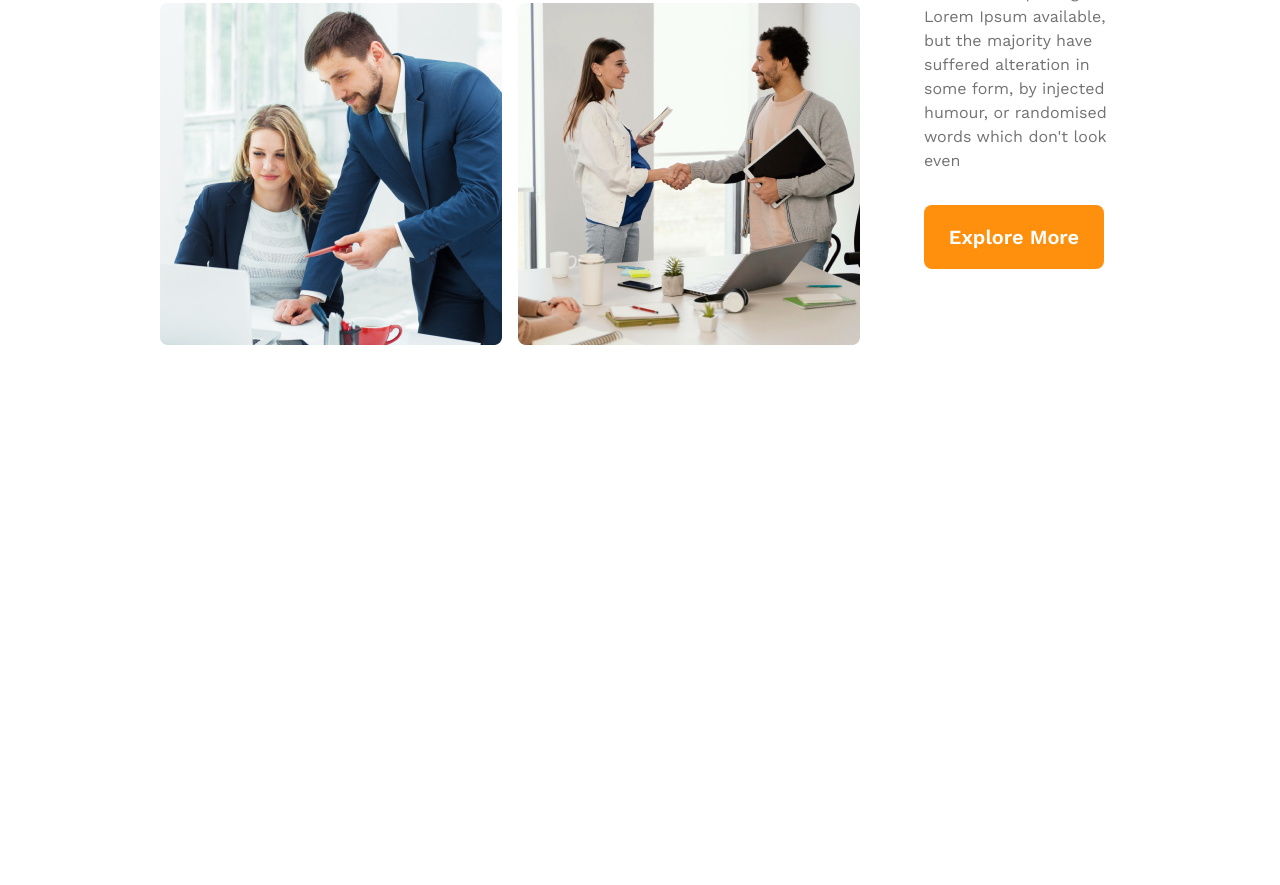
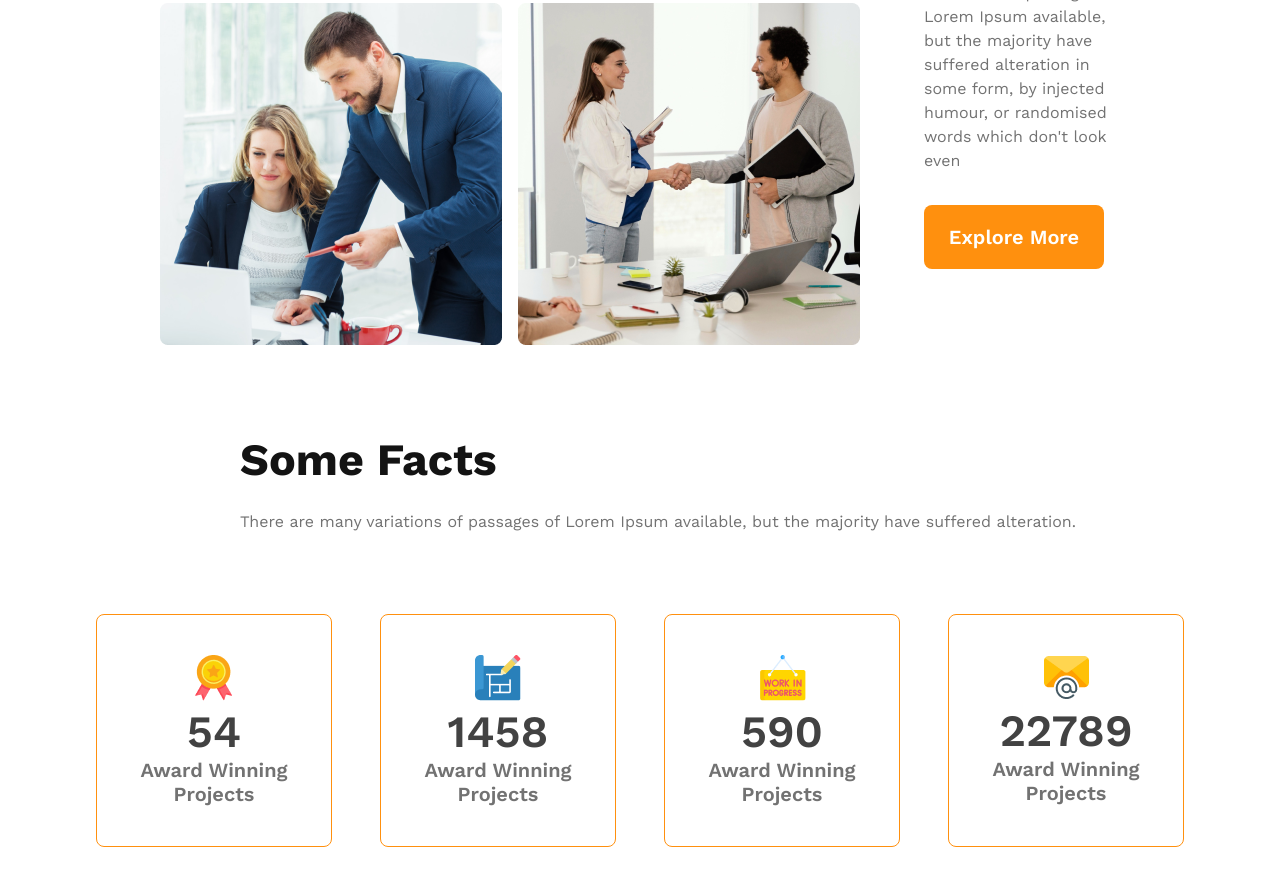
Before and after one commit to rahinur22/g3-architect, a plain HTML site: page index.html in a window 1280 px wide. Shown: the part 1485-2370 px from the top of the page. Before the commit the page ends 1830 px from the top, so only its background shows below. Drawn offline with nearby package versions, Linux system fonts and the light colour scheme.

Commit message:
Some Facts Part Commmit

```diff
--- a/index.html
+++ b/index.html
@@ -43,7 +43,7 @@
 
     <main>
 
-        <!-- Team Part -->
+        <!-- Team Features Part-1 -->
 
         <section class="container-1">
 
@@ -64,6 +64,45 @@
             </div>
 
         </section>
+
+        <!-- Team Features Part-2 -->
+
+        <section>
+
+        </section>
+
+        <!-- Some Facts Part -->
+
+        <section>
+            <h1 class="facts-title"> Some Facts </h1>
+            <p class="facts-description">There are many variations of passages of Lorem Ipsum available, but the majority have suffered alteration.</p>
+
+            <div class="all-facts">
+                <div class="fact-card">
+                    <img src="images/icons/ribon.png" alt="">
+                    <h1 class="fact-stats"> 54 </h1>
+                    <p class="fact-card-details"> Award Winning Projects </p>
+                </div>
+                <div class="fact-card">
+                    <img src="images/icons/projects.png" alt="">
+                    <h1 class="fact-stats"> 1458 </h1>
+                    <p class="fact-card-details"> Award Winning Projects </p>
+                </div>
+                <div class="fact-card">
+                    <img src="images/icons/customers.png" alt="">
+                    <h1 class="fact-stats"> 590 </h1>
+                    <p class="fact-card-details"> Award Winning Projects </p>
+                </div>
+                <div class="fact-card">
+                    <img src="images/icons/email.png" alt="">
+                    <h1 class="fact-stats"> 22789 </h1>
+                    <p class="fact-card-details"> Award Winning Projects </p>
+                </div>
+
+            </div>
+        </section>
+
+
     </main>
 
 </body>
--- a/styles/style.css
+++ b/styles/style.css
@@ -82,7 +82,7 @@ nav ul li a {
     padding-top: 3rem;
 }
 
-/* Team Features Part */
+/* Team Features Part-1 */
 
 .container-1 {
     display: flex;
@@ -90,6 +90,7 @@ nav ul li a {
     align-items: center;
     justify-content: center;
     padding: 0 10rem;
+    margin-bottom: 5.5rem;
 }
 
 .team-images {
@@ -121,10 +122,61 @@ nav ul li a {
 }
 
 .team-features p {
-    color:#727272;
+    color: #727272;
     font-size: 1rem;
     line-height: 1.5rem;
     padding-bottom: 2rem;
+}
+
+/* Team Features Part-2 */
+
+
+
+
+
+/*Som Facts Part  */
+
+.facts-title {
+    color: #131313;
+    font-size: 2.8rem;
+    font-weight: 700;
+    margin-left: 15rem;
+    margin-bottom: 1.5rem;
+}
+
+.facts-description {
+    color: #727272;
+    font-size: 1rem;
+    line-height: 1.5rem;
+    margin-left: 15rem;
+    margin-bottom: 5rem;
+}
+
+.all-facts {
+    display: flex;
+    gap: 3rem;
+    padding: 0 6rem;
+    margin-bottom: 3rem;
+}
+
+.fact-card {
+    border: 1px solid #FF900E;
+    border-radius: 0.5rem;
+    text-align: center;
+    align-items: center;
+    padding: 2.5rem 1.5rem;
+}
+
+.fact-stats {
+    color: #424242;
+    font-size: 2.8rem;
+    font-weight: 600;
+}
+
+.fact-card-details {
+    color: #727272;
+    font-size: 1.25rem;
+    font-weight: 600;
 }
 
 
@@ -170,11 +222,12 @@ nav ul li a {
 
     /* Making responsive Team features Part */
 
-    .container-1{
+    .container-1 {
         flex-direction: column;
         padding: 2rem;
     }
-    .team-images{
+
+    .team-images {
         grid-template-columns: 1fr;
     }
 }
```
